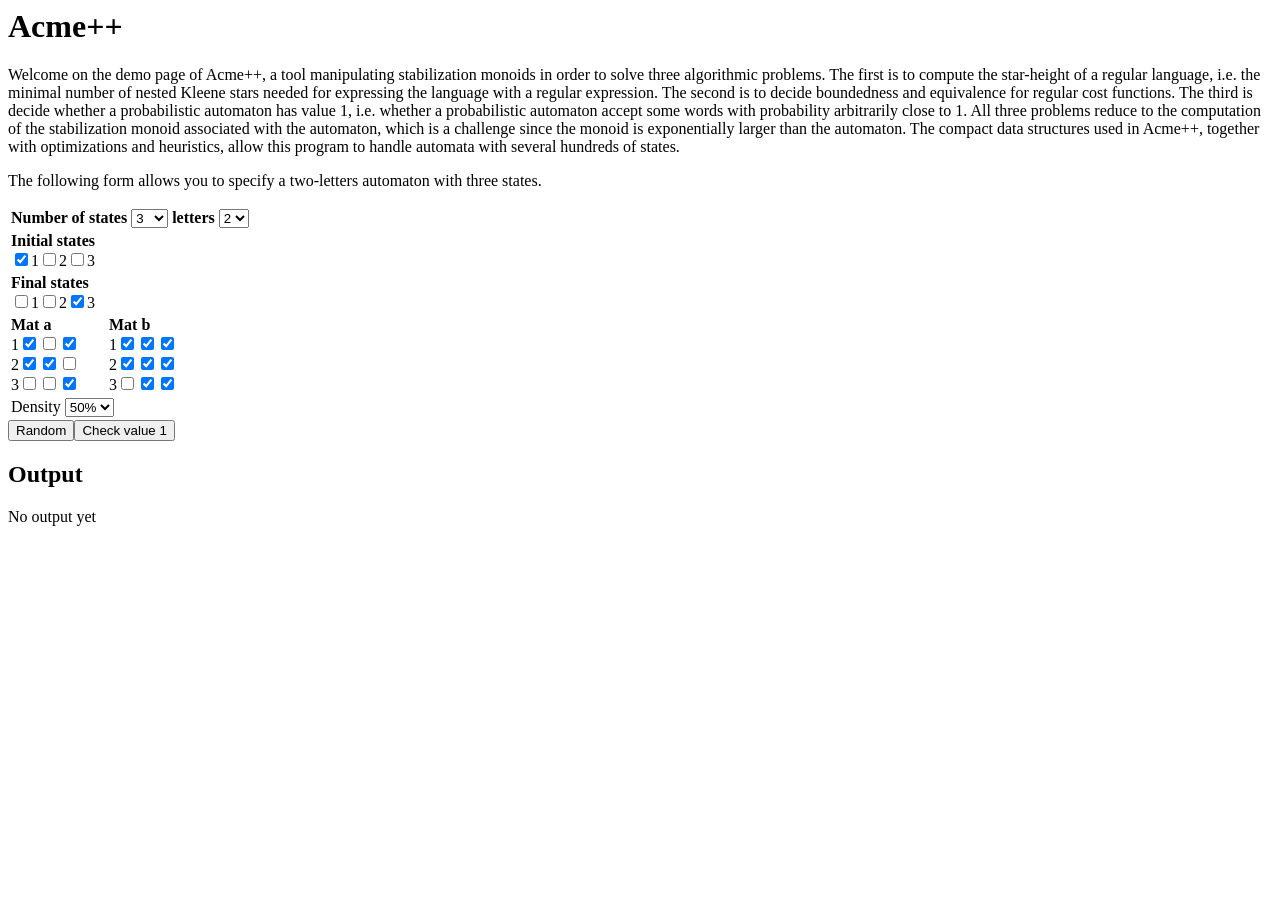
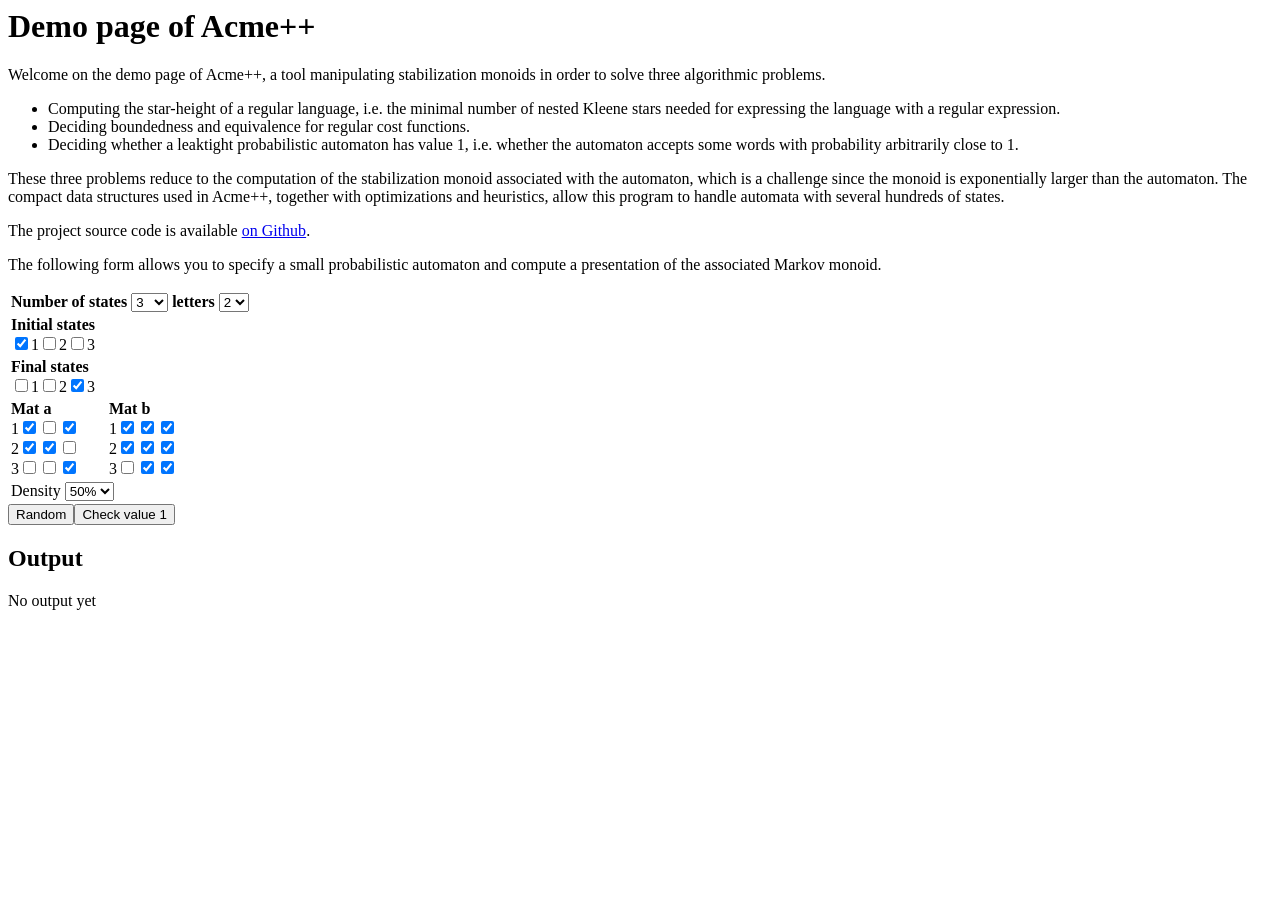
Before and after one commit to nathanael-fijalkow/stamina, a PHP site: page / in a window 1280 px wide. Before the commit the page ends 526 px from the top, so only its background shows below. Run offline with PHP 8.4, Linux system fonts and the light colour scheme.

Commit message:
mise en place demo, debug

```diff
--- a/WebDemo/index.php
+++ b/WebDemo/index.php
@@ -3,8 +3,8 @@
 $iid = session_id();
 
 $dir = $iid;
-$input="input.".$dir."aut";
-$output="output.".$dir."log";
+$input="automaton.".$dir.".acme";
+$output="computation.".$dir.".log";
 
 if(isset($_POST['action']))
 {
@@ -23,7 +23,7 @@
 
 		     $f = fopen($input,"w+");
 		     $o = fopen($output,"w+");
-		     fwrite($o,"Parsing data...<br/>");
+		     fwrite($o,"Parsing data...\n");
 		     if($f === FALSE)
 		     {
 		     	     $msg = "Failed to create input automaton file";
@@ -63,7 +63,11 @@
 				fwrite($f,$aut["mats"][$i]);
 			}
 			fclose($f);
-			fwrite($o,"Computation started<br/>");
+			fwrite($o,'The <a href="'.$input.'"> automaton file</a>'."\n");
+			fwrite($o,'The <a href="'.$output.'"> complete log file</a>'."\n");
+			fwrite($o,"******************************************\n");
+			fwrite($o,"Computation started\n");
+			fwrite($o,"******************************************\n");
 			fclose($o);
 			echo "Computation started";
 			exec("/usr/local/bin/WebDemo ".$input." >> ".$output. " 2>/dev/null  &");
@@ -78,12 +82,21 @@
 			break;
 		     }
 		     $out = "";
+		     $total = 0;
+		     $max = 100000;
 		     while(true)
 		     {
 			$chunk  = fread($f,1024);
 			if($chunk == "")
 				break;
 			echo str_replace("\n","<br/>",$chunk);
+			$total += strlen($chunk);
+			if($total > $max)
+			{
+				echo "Computation too long, output truncated.<br/>";
+				echo "Please download the log file for a complete log.<br/>";
+				break;
+			}
 		     }
 		     fclose($f);
 		      break;
@@ -99,15 +112,29 @@
 <script src="jquery-2.2.0.min.js"></script>
 </head>
 <body>
-<h1>Acme++</h1>
+<h1>Demo page of Acme++</h1>
 
 
 <p>Welcome on the demo page of Acme++,
-a tool manipulating stabilization monoids in order to solve three algorithmic problems. The first is to compute the star-height of a regular language, i.e. the minimal number of nested Kleene stars needed for expressing the language with a regular expression. The second is to decide boundedness and equivalence for regular cost functions. The third is decide whether a probabilistic automaton has value 1, i.e. whether a probabilistic automaton accept some words with probability arbitrarily close to 1.
-All three problems reduce to the computation of the stabilization monoid associated with the automaton, which is a challenge since the monoid is exponentially larger than the automaton. The compact data structures used in Acme++, together with optimizations and heuristics, allow this program to handle automata with several hundreds of states.
+a tool manipulating stabilization monoids in order to solve three algorithmic problems.
+</p>
+<ul>
+<li> Computing the star-height of a regular language, i.e. the minimal number of nested Kleene stars needed for expressing the language with a regular expression.
+</li>
+<li> Deciding boundedness and equivalence for regular cost functions.
+</li>
+<li>
+Deciding whether a leaktight probabilistic automaton has value 1, i.e. whether the automaton accepts some words with probability arbitrarily close to 1.
+</li>
+</ul>
+These three problems reduce to the computation of the stabilization monoid associated with the automaton, which is a challenge since the monoid is exponentially larger than the automaton. The compact data structures used in Acme++, together with optimizations and heuristics, allow this program to handle automata with several hundreds of states.
 </p>
 <p>
-The following form allows you to specify a two-letters automaton with three states.
+The project source code is available <a href="https://github.com/nathanael-fijalkow/acmeplusplus">on Github</a>.
+</p>
+<p>
+The following form allows you to specify a small probabilistic automaton
+and compute a presentation of the associated Markov monoid.
 </p>
 <form method="post">
 <table>
```
